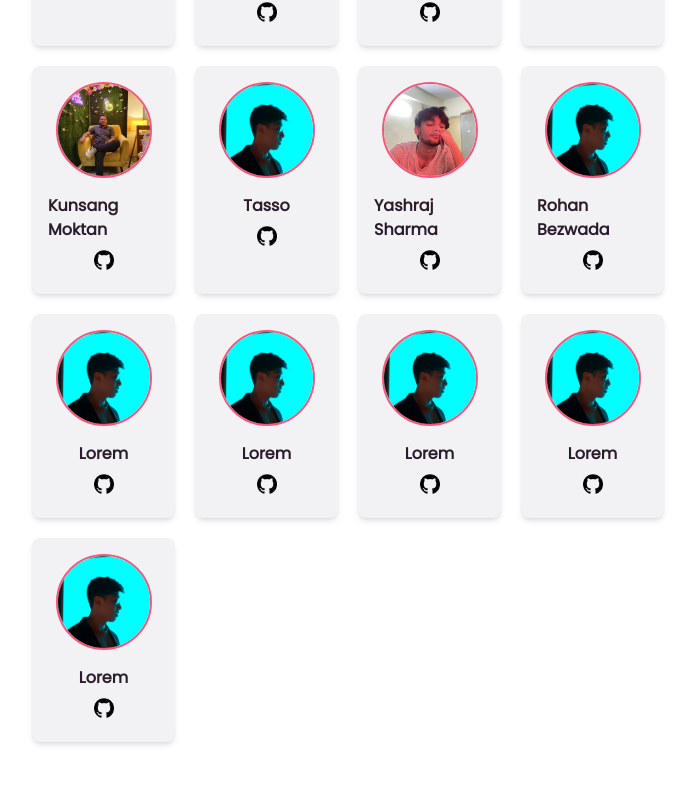
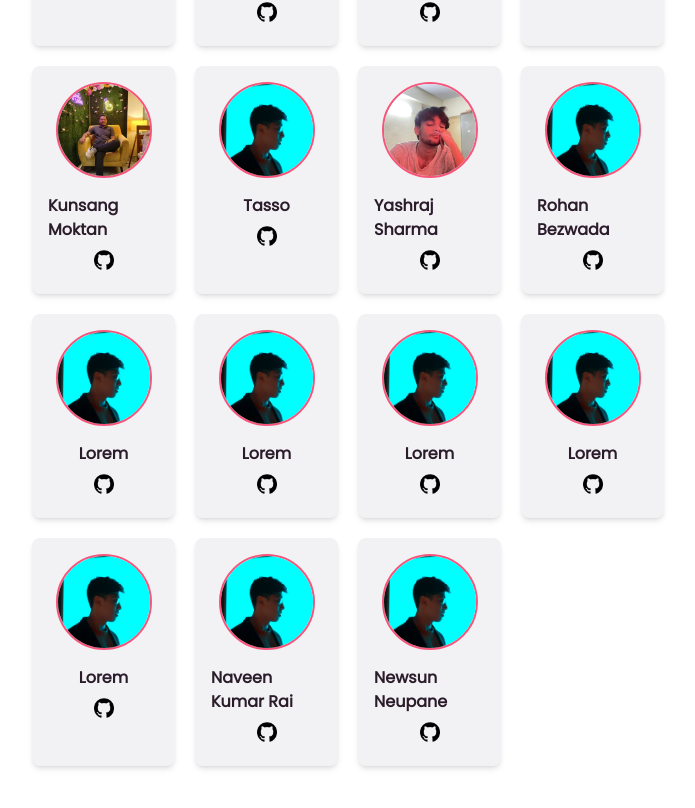
Before and after one commit to Grenish/codersclub, a React (Vite) app: page /members in a window 1280 px wide. Shown: the part 692-1500 px from the top of the page, without its empty margins (292-987 px from the left). Built offline with nearby package versions, Linux system fonts and the light colour scheme.

Commit message:
Update index.js

```diff
--- a/src/constant/index.js
+++ b/src/constant/index.js
@@ -80,6 +80,18 @@ export const members = [
     photoUrl: profile,
     github: "",
   },
+  {
+    id: 14,
+    name: "Naveen Kumar Rai",
+    photoUrl: profile,
+    github: "",
+  },
+  {
+    id: 15,
+    name: "Newsun Neupane",
+    photoUrl: profile,
+    github: "",
+  }
 ];
 
 export const coordinators = [
```
